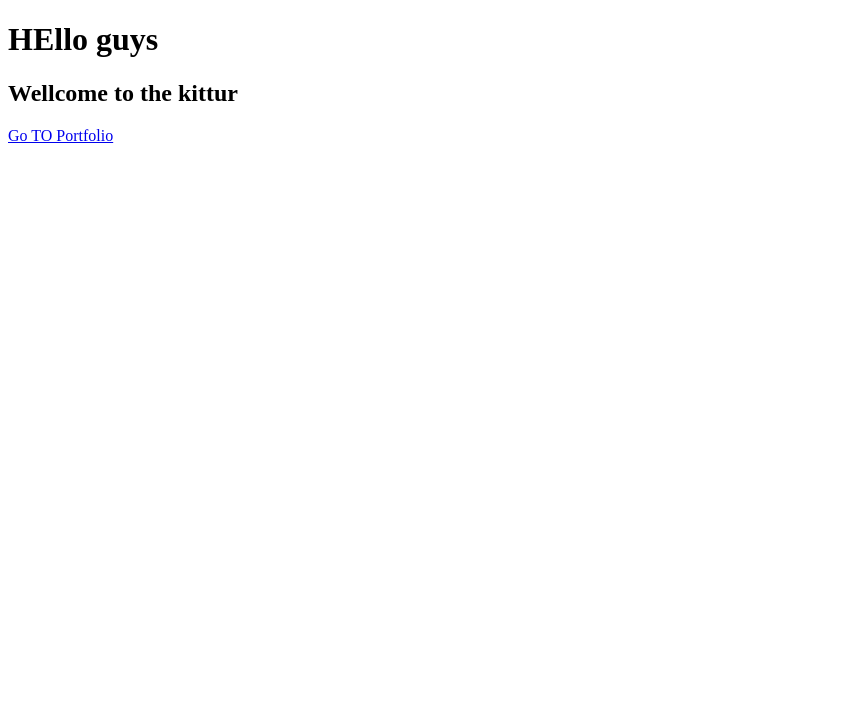
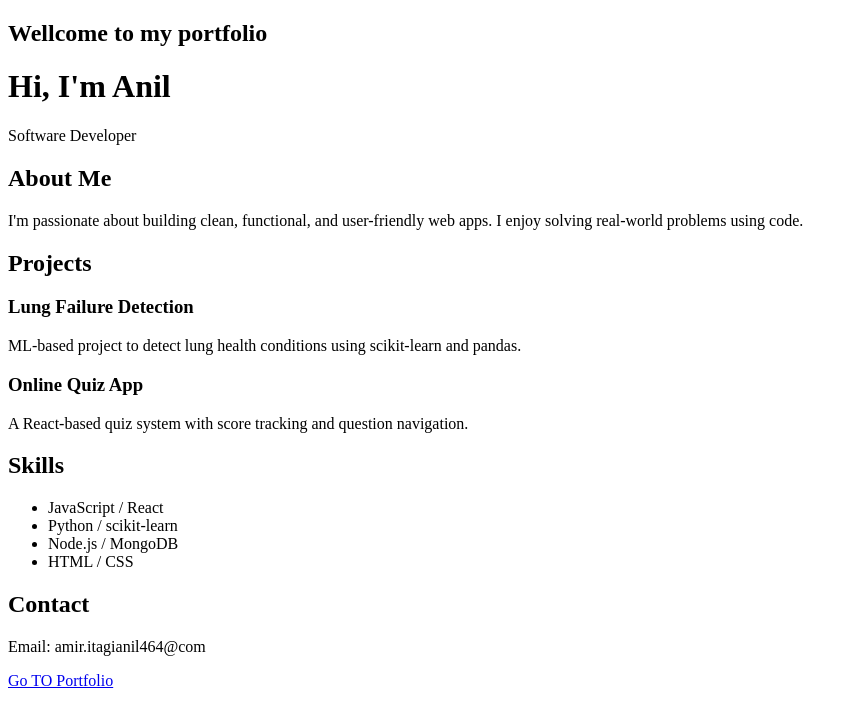
Before and after one commit to Anil-Itagi/New_project1, a plain HTML site: page index.html in a window 1280 px wide. Shown: the whole page, without its empty margins (0-858 px from the left). Drawn offline with Linux system fonts and the light colour scheme.

Commit message:
wellcome to

```diff
--- a/index.html
+++ b/index.html
@@ -10,9 +10,50 @@
 <body>
 
 
-    <h1>HEllo guys</h1>
 
-    <h2>Wellcome to the kittur</h2>
+
+    <h2>Wellcome to my portfolio</h2>
+
+
+    <header>
+        <h1>Hi, I'm Anil</h1>
+        <p>Software Developer</p>
+    </header>
+
+    <section id="about">
+        <h2>About Me</h2>
+        <p>I'm passionate about building clean, functional, and user-friendly web apps. I enjoy solving real-world problems using code.</p>
+    </section>
+
+    <section id="projects">
+        <h2>Projects</h2>
+        <div class="project">
+            <h3>Lung Failure Detection</h3>
+            <p>ML-based project to detect lung health conditions using scikit-learn and pandas.</p>
+        </div>
+        <div class="project">
+            <h3>Online Quiz App</h3>
+            <p>A React-based quiz system with score tracking and question navigation.</p>
+        </div>
+    </section>
+
+    <section id="skills">
+        <h2>Skills</h2>
+        <ul>
+            <li>JavaScript / React</li>
+            <li>Python / scikit-learn</li>
+            <li>Node.js / MongoDB</li>
+            <li>HTML / CSS</li>
+        </ul>
+    </section>
+
+    <section id="contact">
+        <h2>Contact</h2>
+        <p>Email: amir.itagianil464@com</p>
+
+    </section>
+
+
     <a href="portfolio.html">Go TO Portfolio</a>
 
 </body>
```
